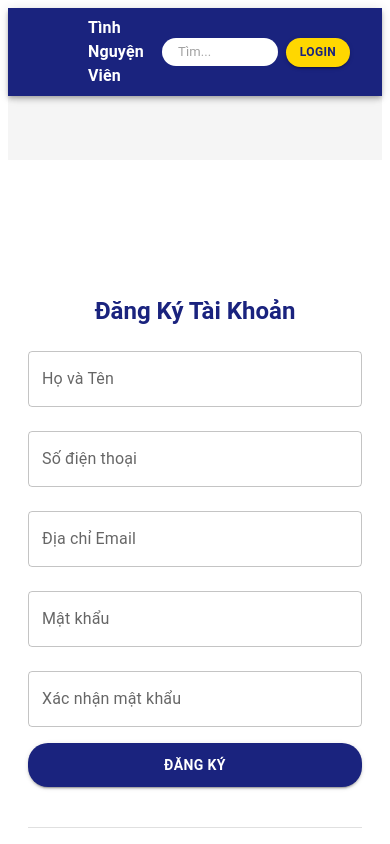
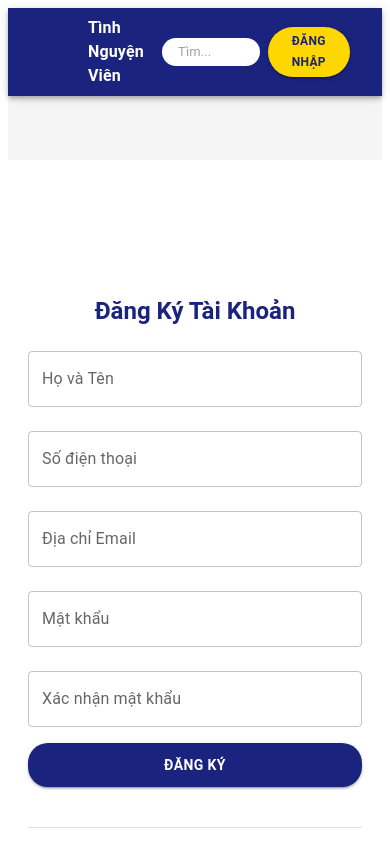
Before and after one commit to TniCiu/volunteer, a React (Vite) app in the folder volunteer-management/: page /dang-ky in a window 390 px wide. Shown: the top 844 px of the page. Built offline with nearby package versions, Linux system fonts and the light colour scheme; some icons are missing; what material-ui-confirm would draw is missing.

Commit message:
Update index.jsx

```diff
--- a/volunteer-management/src/components/appBar/index.jsx
+++ b/volunteer-management/src/components/appBar/index.jsx
@@ -170,7 +170,7 @@ const CustomAppBar = ({
                   },
                 }}
               >
-                {isMobile ? "Login" : "Đăng nhập"}
+                {isMobile ? "Đăng nhập" : "Đăng nhập"}
               </Button>
             )}
           </Box>
```
